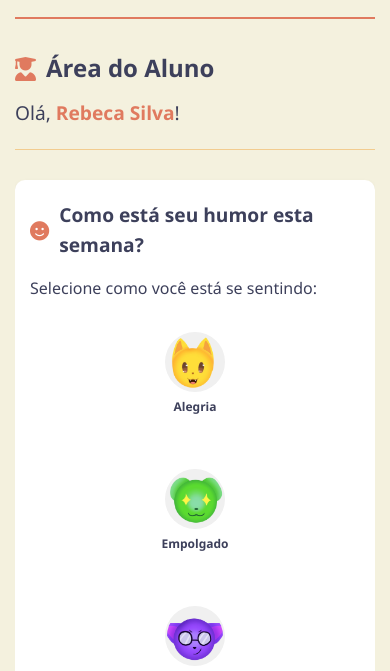
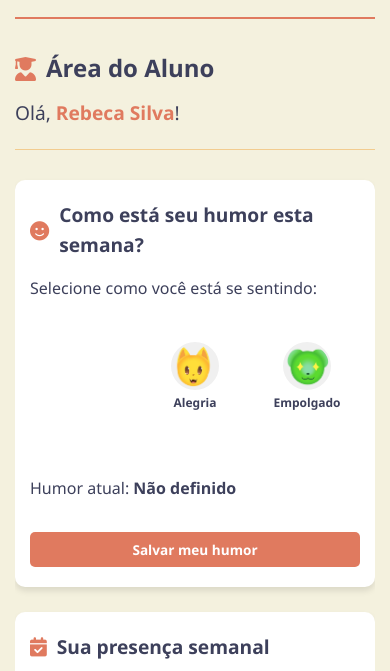
Before and after one commit to ArthEmmanuel/Escola_de_bolso, a plain HTML site: page aluno.html in a window 390 px wide. Shown: the part 163-834 px from the top of the page. Drawn offline with Linux system fonts and the light colour scheme.

Commit message:
feat: alterei os mood e a responsividade para mobile

```diff
--- a/script.js
+++ b/script.js
@@ -65,7 +65,6 @@ const EscolaDeBolso = {
         }
     },
 
-    // Página do aluno
     inicializarPaginaAluno: function() {
         // Configurar opções de humor
         const opcoesHumor = document.querySelectorAll('.mood-option');
@@ -76,6 +75,7 @@ const EscolaDeBolso = {
             });
         });
 
+        this.habilitarScrollHumor();
         // Configurar botão de salvar humor
         const btnSalvarHumor = document.getElementById('saveMoodBtn');
         if (btnSalvarHumor) {
--- a/style.css
+++ b/style.css
@@ -242,13 +242,19 @@ body {
 
 /* ============================================
    ESTILOS PARA PÁGINA DO ALUNO (aluno.html)
+   MOOD – carrossel centralizado
    ============================================ */
 .mood-options-grid {
-    display: grid;
-    grid-template-columns: repeat(6, 1fr);
-    gap: 10px;
+    display: flex;
+    gap: 16px;
     margin: 20px 0;
     width: 100%;
+    overflow-x: auto;
+    padding: 10px 4px 16px;
+    scroll-snap-type: x proximity;
+    scroll-padding-left: 4px;
+    scrollbar-width: thin;
+    -webkit-overflow-scrolling: touch;
 }
 
 .mood-option {
@@ -258,6 +264,8 @@ body {
     padding: 10px;
     border-radius: 10px;
     width: 100%;
+    flex: 0 0 120px;
+    scroll-snap-align: start;
 }
 
 .mood-option:hover {
@@ -273,14 +281,16 @@ body {
 }
 
 .mood-image-container {
-    width: 80px;
-    height: 80px;
-    margin: 0 auto 8px;
+    width: 56px;
+    height: 56px;
+    margin: 0 auto 6px;
     border-radius: 50%;
     overflow: hidden;
+
     display: flex;
     align-items: center;
     justify-content: center;
+
     background-color: #f0f0f0;
     border: 2px solid transparent;
     transition: border-color 0.3s ease;
@@ -304,24 +314,9 @@ body {
 .mood-label {
     font-weight: 600;
     color: #3D405B;
-    margin-top: 5px;
+    margin-top: 4px;
     font-size: 0.85rem;
     line-height: 1.2;
-}
-
-.mood-result {
-    text-align: center;
-    margin-top: 20px;
-    padding-top: 15px;
-    border-top: 1px solid #F2CC8F;
-    width: 100%;
-}
-
-#currentMood {
-    color: #E07A5F;
-    font-size: 1.2rem;
-    margin-bottom: 15px;
-    display: block;
 }
 
 /* ============================================
@@ -628,17 +623,9 @@ body {
     margin: 0 auto 20px;
 }
 
-.mood-icon-large.happy {
-    background-color: #81B29A;
-}
-
-.mood-icon-large.neutral {
-    background-color: #F2CC8F;
-}
-
-.mood-icon-large.sad {
-    background-color: #E07A5F;
-}
+.mood-icon-large.happy { background-color: #81B29A; }
+.mood-icon-large.neutral { background-color: #F2CC8F; }
+.mood-icon-large.sad { background-color: #E07A5F; }
 
 .mood-info {
     flex: 1;
@@ -688,20 +675,9 @@ body {
     white-space: nowrap;
 }
 
-.history-mood.happy {
-    background-color: #81B29A;
-    color: white;
-}
-
-.history-mood.neutral {
-    background-color: #F2CC8F;
-    color: #3D405B;
-}
-
-.history-mood.sad {
-    background-color: #E07A5F;
-    color: white;
-}
+.history-mood.happy { background-color: #81B29A; color: white; }
+.history-mood.neutral { background-color: #F2CC8F; color: #3D405B; }
+.history-mood.sad { background-color: #E07A5F; color: white; }
 
 /* Sistema de comunicados do responsável */
 .announcements-list {
@@ -1029,6 +1005,7 @@ input:focus {
 
 /* ============================================
    RESPONSIVIDADE - UNIFICADO
+   (corrigido: mood não usa grid)
    ============================================ */
 
 /* Para telas grandes (acima de 1200px) */
@@ -1038,22 +1015,10 @@ input:focus {
     }
 }
 
-/* Para telas médias/grandes (até 1200px) */
-@media (max-width: 1200px) {
-    .mood-options-grid {
-        grid-template-columns: repeat(3, 1fr);
-        gap: 15px;
-    }
-}
-
 /* Para tablets (até 992px) */
 @media (max-width: 992px) {
     .dashboard {
         grid-template-columns: 1fr;
-    }
-
-    .mood-options-grid {
-        grid-template-columns: repeat(2, 1fr);
     }
 
     .mood-display {
@@ -1151,15 +1116,6 @@ input:focus {
         font-size: 1rem;
     }
 
-    .mood-options-grid {
-        grid-template-columns: 1fr;
-    }
-
-    .mood-image-container {
-        width: 70px;
-        height: 70px;
-    }
-
     .card,
     .profile-card {
         padding: 20px 15px;
@@ -1178,6 +1134,27 @@ input:focus {
         width: 80px;
         height: 80px;
         font-size: 2.5rem;
+    }
+
+    /* mood ajuste mobile */
+    .mood-option {
+        flex: 0 0 104px;
+    }
+
+    .mood-options-grid {
+        padding-left: calc(50% - 52px);
+        padding-right: calc(50% - 52px);
+        scroll-padding-left: calc(50% - 52px);
+        scroll-padding-right: calc(50% - 52px);
+    }
+
+    .mood-image-container {
+        width: 52px;
+        height: 52px;
+    }
+
+    .mood-label {
+        font-size: 0.8rem;
     }
 }
 
@@ -1209,17 +1186,29 @@ input:focus {
         font-size: 1.2rem;
     }
 
+    .status-mood, .status-attendance {
+        font-size: 0.75rem;
+        padding: 3px 8px;
+    }
+
+    /* mood ajuste extra */
+    .mood-option {
+        flex: 0 0 96px;
+    }
+
+    .mood-options-grid {
+        padding-left: calc(50% - 48px);
+        padding-right: calc(50% - 48px);
+        scroll-padding-left: calc(50% - 48px);
+        scroll-padding-right: calc(50% - 48px);
+    }
+
     .mood-image-container {
-        width: 60px;
-        height: 60px;
+        width: 48px;
+        height: 48px;
     }
 
     .mood-label {
         font-size: 0.75rem;
     }
-
-    .status-mood, .status-attendance {
-        font-size: 0.75rem;
-        padding: 3px 8px;
-    }
 }
```
